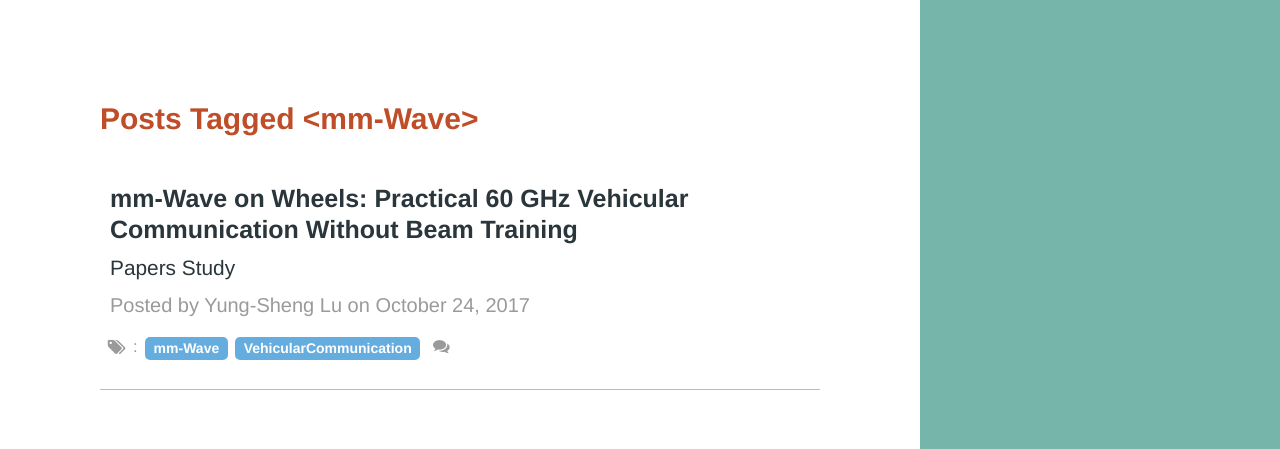
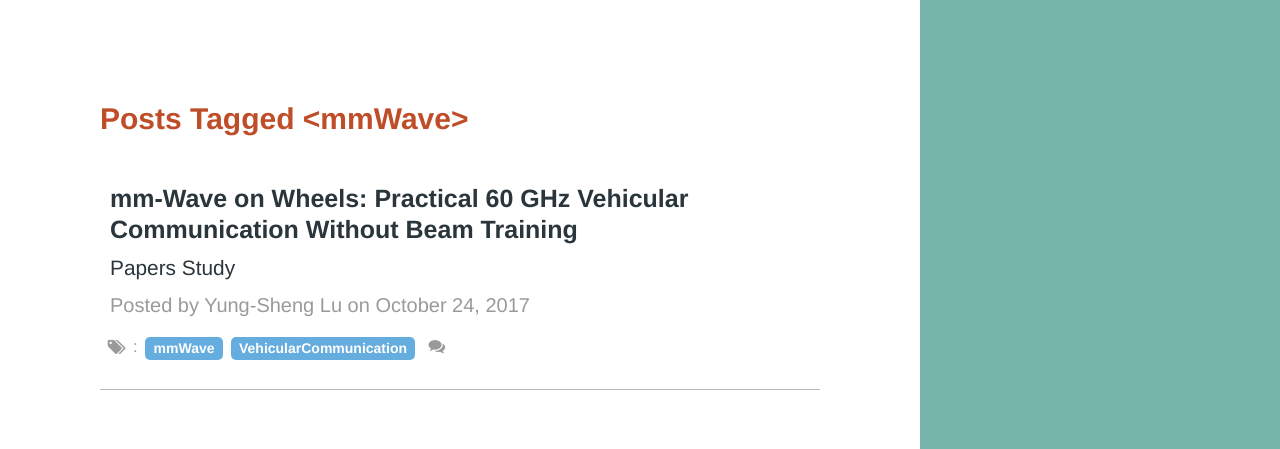
Before and after one commit to dppss90010/yungshenglu.github.io, a Jekyll site: the page tags/mmWave/index.html, which Jekyll copies as it is, in a window 1280 px wide. Shown: the top 449 px of the page. Built offline with Jekyll 4.4.1, drawn with Linux system fonts in a browser that asks for light colours; comment, search, counter and statistics services are not loaded.

Commit message:
Fix out the tag mmWave

```diff
--- a/_posts/2017-10-24-Presentation.markdown
+++ b/_posts/2017-10-24-Presentation.markdown
@@ -4,7 +4,7 @@ title      : "mm-Wave on Wheels: Practical 60 GHz Vehicular Communication Withou
 subtitle   : "Papers Study"
 date       : 2017-10-24 18:00:00
 author     : "Yung-Sheng Lu"
-tags       : mm-Wave VehicularCommunication
+tags       : mmWave VehicularCommunication
 comments   : true
 signature  : true
 slides     : https://yungshenglu.github.io/slides/20171024_slides.html
--- a/tags/mm-Wave/index.html
+++ b/tags/mmWave/index.html
@@ -30,7 +30,7 @@
 
   <title>
 
-      Posts Tagged &#60;mm-Wave&#62; &middot; Yung-Sheng's Notes
+      Posts Tagged &#60;mmWave&#62; &middot; Yung-Sheng's Notes
 
   </title>
 
@@ -184,7 +184,7 @@
 </div>
 
     <div class="content container">
-        <h2 class="tag-summary-title">Posts Tagged &#60;mm-Wave&#62;</h2>
+        <h2 class="tag-summary-title">Posts Tagged &#60;mmWave&#62;</h2>
 <table class="table table-striped tag-summary">
   <tbody>
 
@@ -206,7 +206,7 @@
 				    <span class="fa-stack fa-sm">
 		                <i class="fa fa-tags fa-stack-1x"></i>
 		            </span> :
-		             <a class="tag-wrapper" href="/tags/mm-Wave" title="View posts tagged with &quot;mm-Wave&quot;"><i class="tags">mm-Wave</i></a>    <a class="tag-wrapper" href="/tags/VehicularCommunication" title="View posts tagged with &quot;VehicularCommunication&quot;"><i class="tags">VehicularCommunication</i></a>
+		             <a class="tag-wrapper" href="/tags/mmWave" title="View posts tagged with &quot;mmWave&quot;"><i class="tags">mmWave</i></a>    <a class="tag-wrapper" href="/tags/VehicularCommunication" title="View posts tagged with &quot;VehicularCommunication&quot;"><i class="tags">VehicularCommunication</i></a>
 		        </small>
 		        <small class="comment-count">
 			        <span class="fa-stack fa-sm">
@@ -230,8 +230,8 @@
     <script type="text/javascript">
 /* * * CONFIGURATION VARIABLES: EDIT BEFORE PASTING INTO YOUR WEBPAGE * * */
 var disqus_shortname = 'yungshenglu'; // required: replace example with your forum shortname
-var disqus_identifier = '/tags/mm-Wave/';
-var disqus_url = 'https://yungshenglu.github.com/tags/mm-Wave/';
+var disqus_identifier = '/tags/mmWave/';
+var disqus_url = 'https://yungshenglu.github.com/tags/mmWave/';
 
 /* * * DON'T EDIT BELOW THIS LINE * * */
 (function() {
```
